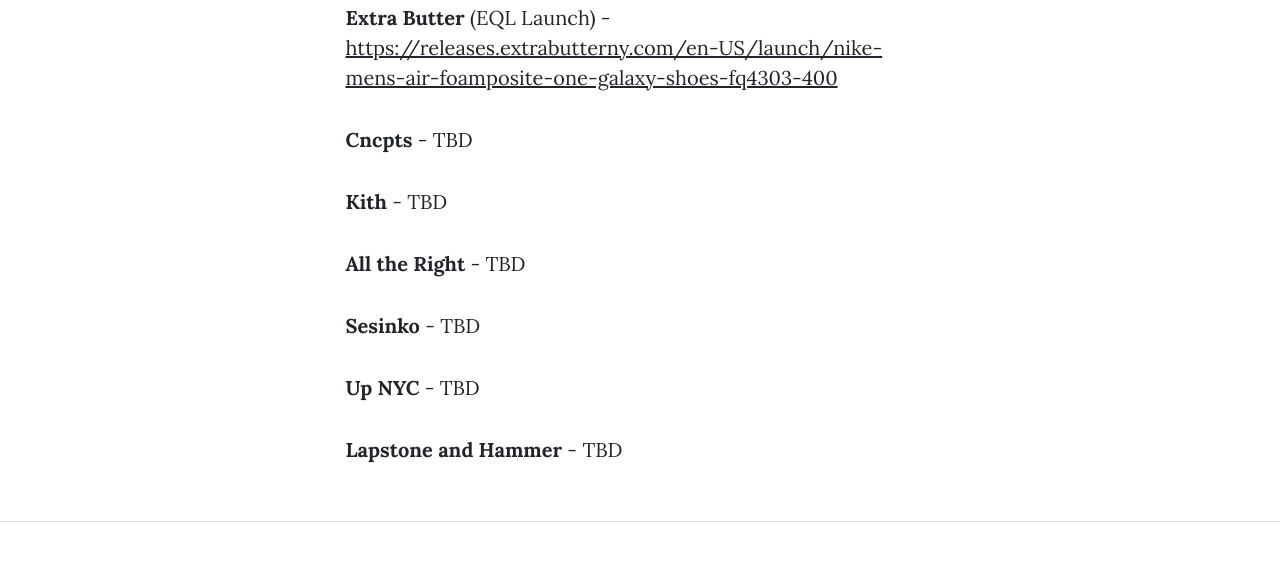
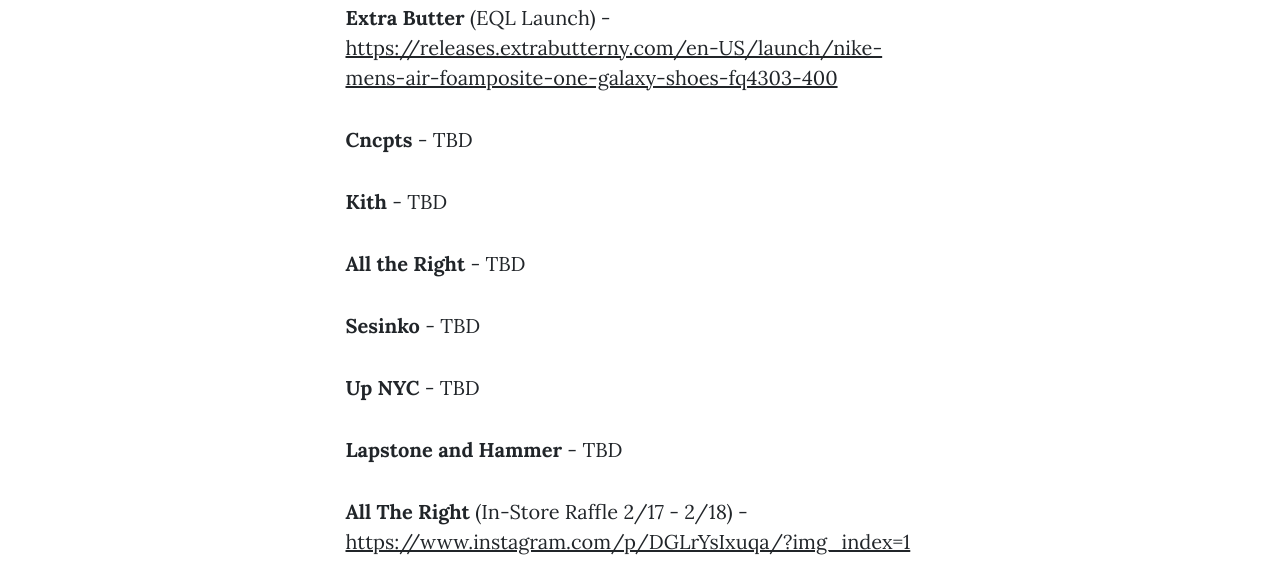
Before and after one commit to DannyRivasDev/SneakerSpots, a plain HTML site: page post.html in a window 1280 px wide. Shown: the part 1852-2419 px from the top of the page. Drawn offline with nearby package versions, Linux system fonts and the light colour scheme.

Commit message:
Added All the Right

```diff
--- a/post.html
+++ b/post.html
@@ -74,7 +74,8 @@
                         <p><strong>Sesinko</strong> - TBD<a href="" class="mt-auto" target="_blank"></a></p>
                         <p><strong>Up NYC</strong> - TBD<a href="" class="mt-auto" target="_blank"></a></p>
                         <p><strong>Lapstone and Hammer</strong> - TBD<a href="" class="mt-auto" target="_blank"></a></p>
-                        <!-- https://alltheright.com/collections/releases-1 -->
+                        <p><strong>All The Right</strong> (In-Store Raffle 2/17 - 2/18) - <a href="https://www.instagram.com/p/DGLrYsIxuqa/?img_index=1" class="mt-auto" target="_blank">https://www.instagram.com/p/DGLrYsIxuqa/?img_index=1</a></p>
+                        <!-- https://www.instagram.com/p/DGLrYsIxuqa/?img_index=1 -->
                         <!-- https://sesinko.com/collections/upcoming-releases/products/air-foamposite-one -->
                         <!-- https://upnycstore.com/blogs/releases -->
                         <!-- https://www.lapstoneandhammer.com/collections/releases/products/air-foamposite-one-qs-galaxy -->
```
